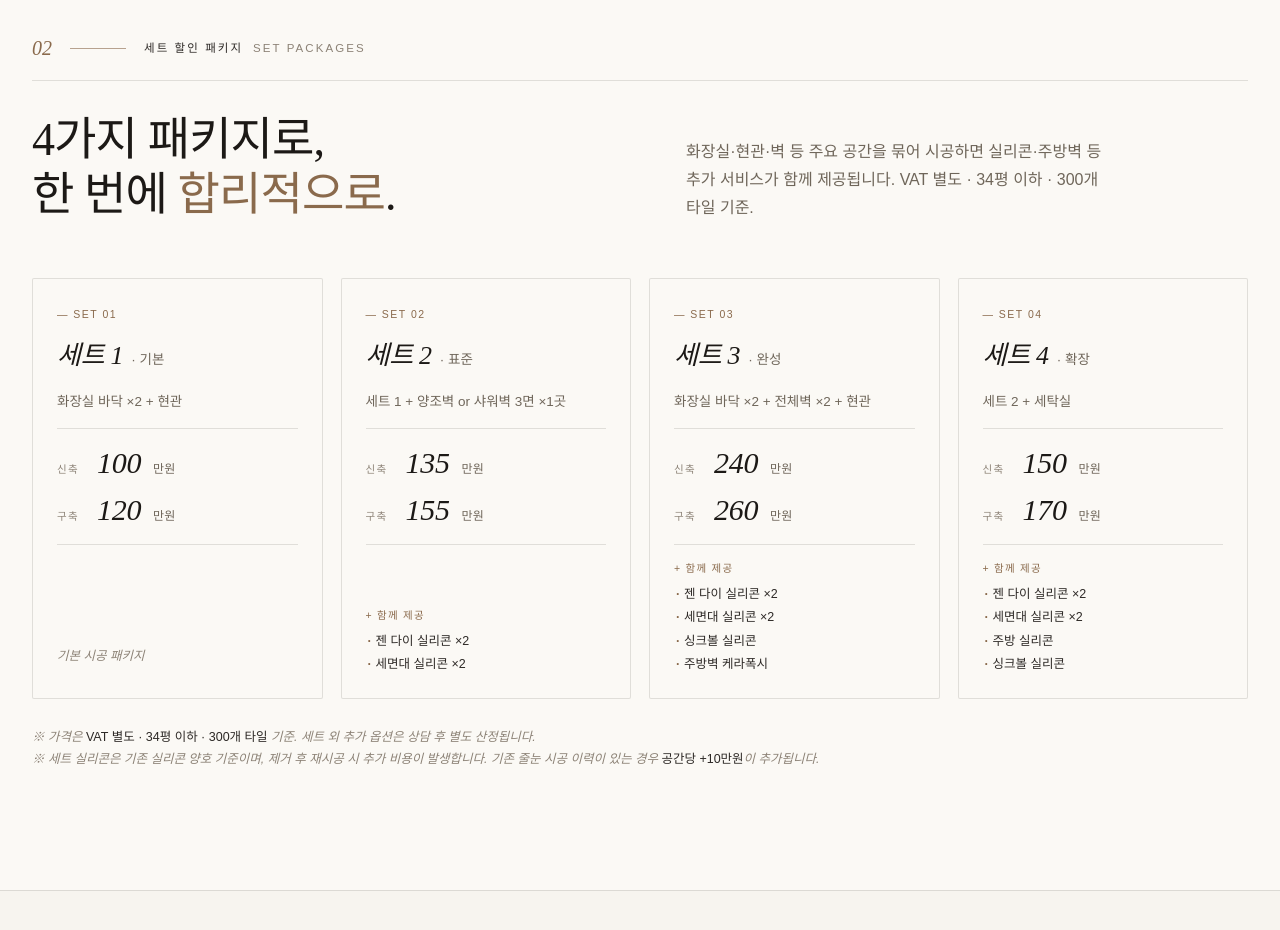
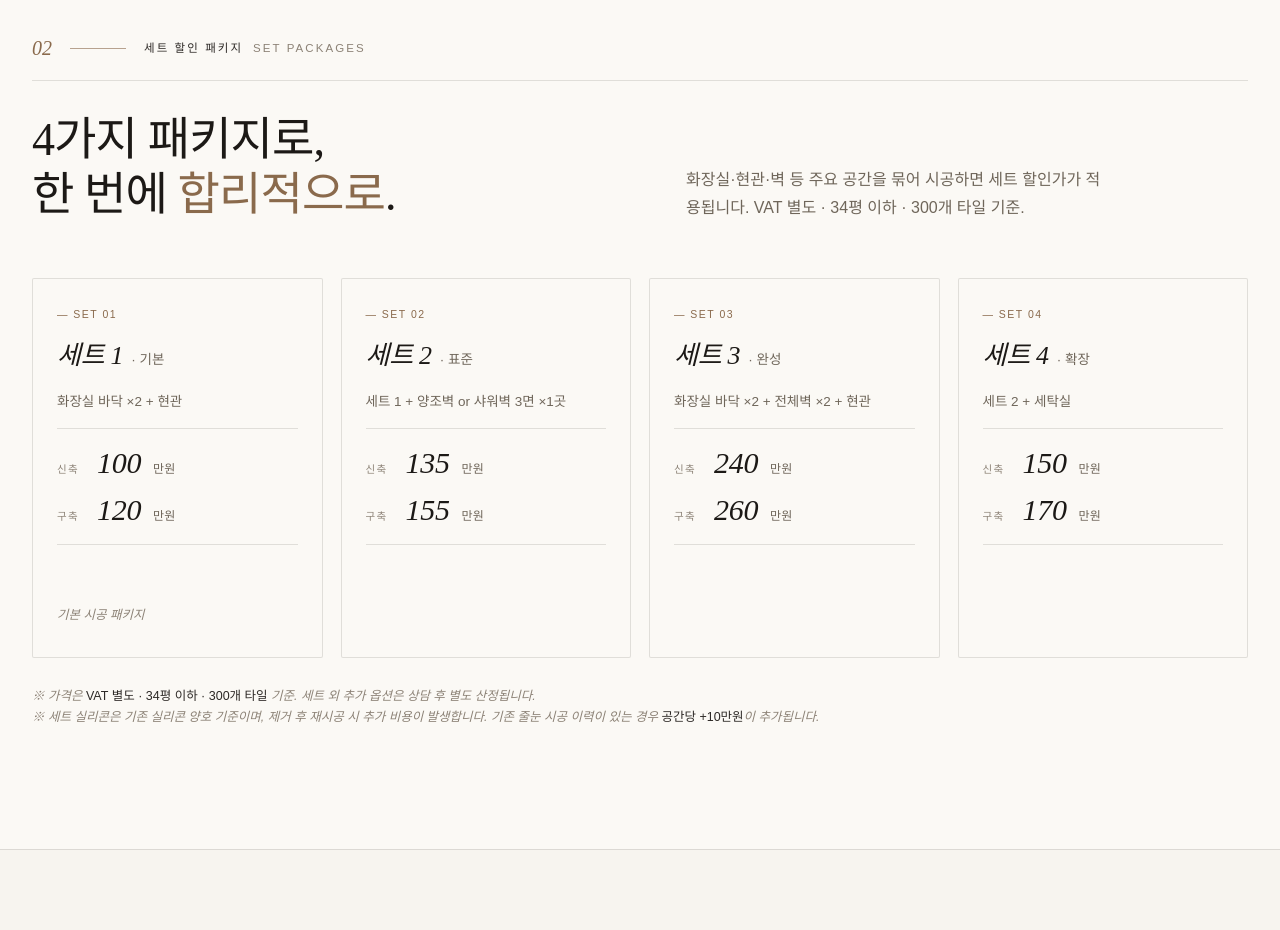
Before and after one commit to tkdals0302-cmd/farm, a React (Vite) app: page /info/kerafoxy-price in a window 1280 px wide. Shown: the part 1880-2810 px from the top of the page. Built offline with nearby package versions, Linux system fonts and the light colour scheme; a web font is replaced by a local one.

Commit message:
fix(price): 세트 '함께 제공 서비스' 전체 제거 — 미제공 항목 오기재 정정

```diff
--- a/src/pages/home/components/SpacePriceCalculator.tsx
+++ b/src/pages/home/components/SpacePriceCalculator.tsx
@@ -116,7 +116,7 @@ const SETS: Record<string, SetDef> = {
       { space: '화장실', variantId: 'sh-floor', material: 'kera' },
       { space: '현관',   variantId: 'ent',      material: 'poly' },
     ],
-    services: ['젠 다이 실리콘 ×2', '세면대 실리콘 ×2'],
+    services: [],
   },
   '3': {
     name: '세트 3', sub: '완성',
@@ -127,7 +127,7 @@ const SETS: Record<string, SetDef> = {
       { space: '화장실', variantId: 'sh-full', material: 'kera' },
       { space: '현관',   variantId: 'ent',     material: 'poly' },
     ],
-    services: ['젠 다이 실리콘 ×2', '세면대 실리콘 ×2', '싱크볼 실리콘', '주방벽 케라폭시'],
+    services: [],
   },
   '4': {
     name: '세트 4', sub: '확장',
@@ -139,7 +139,7 @@ const SETS: Record<string, SetDef> = {
       { space: '현관',   variantId: 'ent',      material: 'poly' },
       { space: '세탁실', variantId: 'ldy',      material: 'poly' },
     ],
-    services: ['젠 다이 실리콘 ×2', '세면대 실리콘 ×2', '주방 실리콘', '싱크볼 실리콘'],
+    services: [],
   },
 };
 
--- a/src/pages/info/kerafoxy-price/page.tsx
+++ b/src/pages/info/kerafoxy-price/page.tsx
@@ -105,10 +105,7 @@ const SETS: SetPackage[] = [
     desc: '세트 1 + 양조벽 or 샤워벽 3면 ×1곳',
     newPrice: 135,
     oldPrice: 155,
-    services: [
-      { text: '젠 다이 실리콘 ×2' },
-      { text: '세면대 실리콘 ×2' },
-    ],
+    services: [],
   },
   {
     num: '03',
@@ -117,12 +114,7 @@ const SETS: SetPackage[] = [
     desc: '화장실 바닥 ×2 + 전체벽 ×2 + 현관',
     newPrice: 240,
     oldPrice: 260,
-    services: [
-      { text: '젠 다이 실리콘 ×2' },
-      { text: '세면대 실리콘 ×2' },
-      { text: '싱크볼 실리콘' },
-      { text: '주방벽 케라폭시' },
-    ],
+    services: [],
   },
   {
     num: '04',
@@ -131,12 +123,7 @@ const SETS: SetPackage[] = [
     desc: '세트 2 + 세탁실',
     newPrice: 150,
     oldPrice: 170,
-    services: [
-      { text: '젠 다이 실리콘 ×2' },
-      { text: '세면대 실리콘 ×2' },
-      { text: '주방 실리콘' },
-      { text: '싱크볼 실리콘' },
-    ],
+    services: [],
   },
 ];
 
@@ -520,7 +507,7 @@ export default function KerafoxyPricePage() {
                 한 번에 <em>합리적으로</em>.
               </>
             }
-            lede="화장실·현관·벽 등 주요 공간을 묶어 시공하면 실리콘·주방벽 등 추가 서비스가 함께 제공됩니다. VAT 별도 · 34평 이하 · 300개 타일 기준."
+            lede="화장실·현관·벽 등 주요 공간을 묶어 시공하면 세트 할인가가 적용됩니다. VAT 별도 · 34평 이하 · 300개 타일 기준."
           />
 
           <div className="kp-sets">
```
